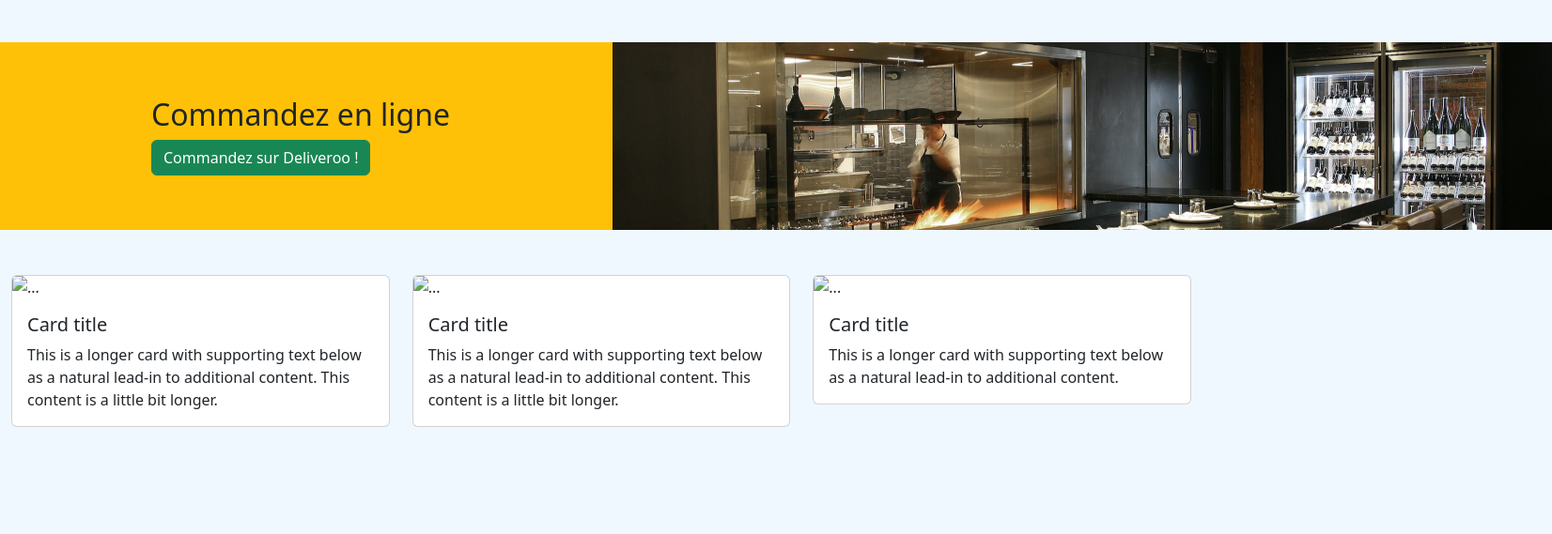
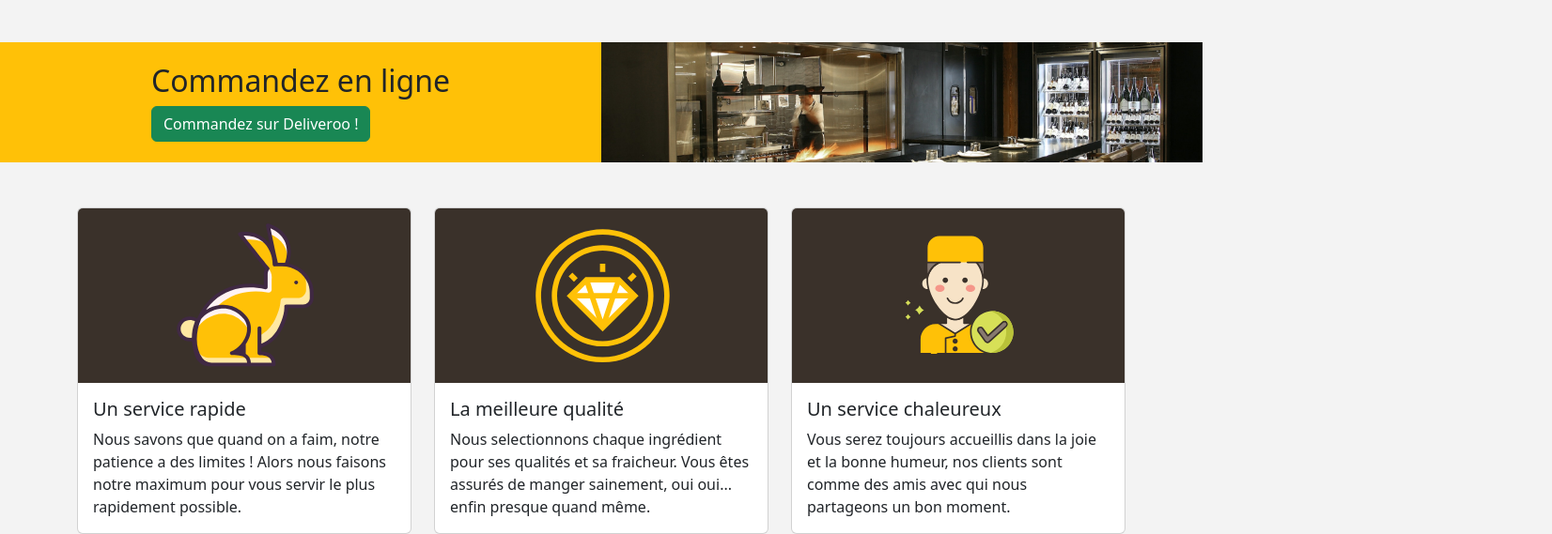
Before and after one commit to myburgercode/myburgercode.github.io, a plain HTML site: page index.html in a window 1280 px wide. Shown: the part 970-1539 px from the top of the page at 94% size, 1652 px wide, since content can reach past the window. Before the commit the page ends 1425 px from the top, so only its background shows below. Drawn offline with nearby package versions, Linux system fonts and the light colour scheme.

Commit message:
add img
ajout image pour les cartes

```diff
--- a/css/custom-style.css
+++ b/css/custom-style.css
@@ -1,6 +1,6 @@
 body, html         {
     margin:0 ;
-    background-color: aliceblue;
+    background-color: #f3f3f3;
 }
 
 .navbar-toggler {
--- a/index.html
+++ b/index.html
@@ -148,56 +148,62 @@
                     <p>Votre fast-food familial vous accueille du mardi au dimanche au 20 rue du Luxembourg à Roubaix.
                     </p>
                     <p class="fs-4">Venez déguster de savoureux burgers, pour toute la famille.</p>
-                    <p>Découvrez notre menu et commandez en ligne simplement afin d'être livré pour une commande rapide et l'esprit tranquille : </br>
-                        notre partenaire Deliveroo vous confirmera en direct le temps d'attente pour la livraison votre commande</p>
+                    <p>Découvrez notre menu et commandez en ligne simplement afin d'être livré pour une commande rapide
+                        et l'esprit tranquille : </br>
+                        notre partenaire Deliveroo vous confirmera en direct le temps d'attente pour la livraison votre
+                        commande</p>
                     <p class="fs-4">N'hésitez plus, venez découvrir <strong>#BurgerCode</strong> !</p>
                 </div>
             </article>
             <div class="col-lg-3 col-12"></div>
         </section>
+
         <section class="row mb-5">
             <article class="col-12 col-md-6 bg-warning d-flex align-items-center justify-content-center">
                 <div class="d-block">
                     <h2>Commandez en ligne</h2>
-                    <a href="https://deliveroo.com" target="_blank" class="btn btn-success">Commandez sur Deliveroo ! </a>
+                    <a href="https://deliveroo.com" target="_blank" class="btn btn-success">Commandez sur Deliveroo !
+                    </a>
                 </div>
             </article>
-            <article class="col-12 col-md-6 bg-warning">
-                <img src="img/restaurant-interieur.jpg" alt="restaurant intérieur">
+            <article class="col-12 col-md-6 bg-warning p-0">
+                <img src="img/restaurant-interieur.jpg" class="img-fluid" alt="restaurant intérieur">
             </article>
         </section>
-        <section class="row row-cols-1 row-cols-md-2 row-cols-lg-3 g-4" >
+        <div class="container">
+            <section class="row row-cols-1 row-cols-md-2 row-cols-lg-3 g-4">
                 <div class="col">
                     <div class="card">
-                    <img src="..." class="card-img-top" alt="...">
+                        <img src="img/img-card-rapide.svg" class="card-img-top" alt="icone lapin rapidité" width="50">
                         <div class="card-body">
-                        <h5 class="card-title">Card title</h5>
-                        <p class="card-text">This is a longer card with supporting text below as a natural lead-in to
-                            additional content. This content is a little bit longer.</p>
+                            <h5 class="card-title">Un service rapide</h5>
+                            <p class="card-text">Nous savons que quand on a faim, notre patience a des limites ! Alors
+                                nous faisons notre maximum pour vous servir le plus rapidement possible.</p>
                         </div>
                     </div>
                 </div>
                 <div class="col">
                     <div class="card">
-                    <img src="..." class="card-img-top" alt="...">
+                        <img src="img/img-card-qualite.svg" class="card-img-top" alt="icone qualité">
                         <div class="card-body">
-                        <h5 class="card-title">Card title</h5>
-                        <p class="card-text">This is a longer card with supporting text below as a natural lead-in to
-                            additional content. This content is a little bit longer.</p>
+                            <h5 class="card-title">La meilleure qualité</h5>
+                            <p class="card-text">Nous selectionnons chaque ingrédient pour ses qualités et sa fraicheur.
+                                Vous êtes assurés de manger sainement, oui oui... enfin presque quand même. </p>
                         </div>
                     </div>
                 </div>
                 <div class="col">
                     <div class="card">
-                    <img src="..." class="card-img-top" alt="...">
+                        <img src="img/img-card-service.svg" class="card-img-top" alt="icone service accueil">
                         <div class="card-body">
-                        <h5 class="card-title">Card title</h5>
-                        <p class="card-text">This is a longer card with supporting text below as a natural lead-in to
-                            additional content.</p>
+                            <h5 class="card-title">Un service chaleureux</h5>
+                            <p class="card-text">Vous serez toujours accueillis dans la joie et la bonne humeur, nos
+                                clients sont comme des amis avec qui nous partageons un bon moment.</p>
                         </div>
                     </div>
                 </div>
             </section>
+        </div>
     </main>
 
 
```
Also changed, not shown: img/Quality.png (added), img/Quality.svg (added), img/Rabbit.png (added), img/Rabbit.svg (added), img/img-card-qualite.png (added), img/img-card-qualite.svg (added), img/img-card-rapide.png (added), img/img-card-rapide.svg (added), img/img-card-service.png (added), img/img-card-service.svg (added), img/service.png (added), img/service.svg (added). Lines whose indentation alone changed are shown as unchanged.
